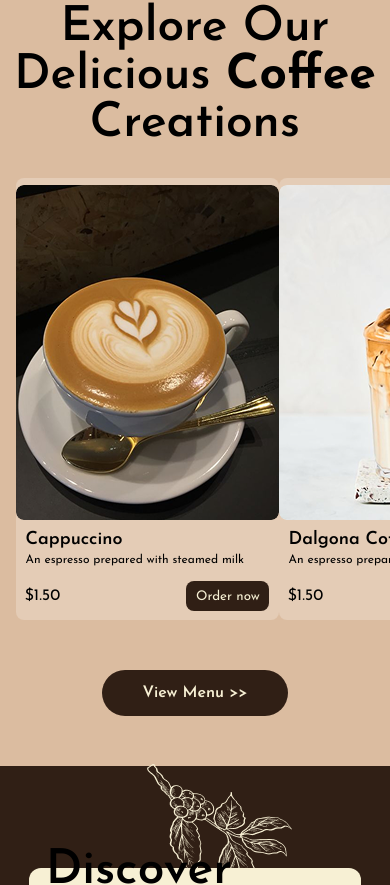
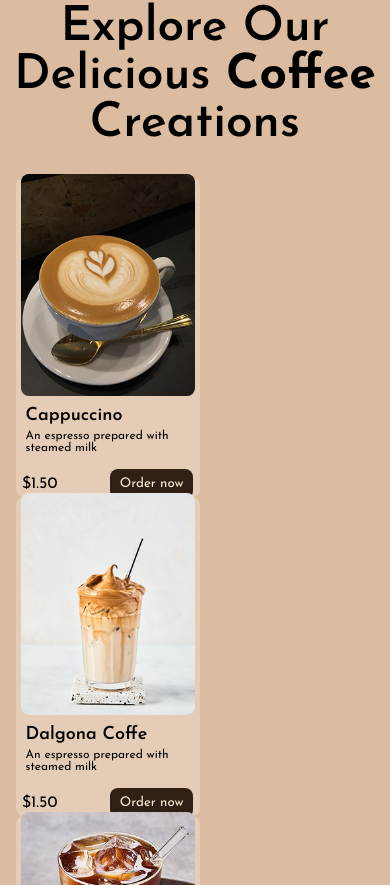
Before and after one commit to DEV-SHEGZ/Cofee-Brew, a React (Vite) app: page / in a window 390 px wide. Shown: the part 2079-2964 px from the top of the page. Built offline with nearby package versions, Linux system fonts and the light colour scheme.

Commit message:
explore portion being completed

```diff
--- a/src/App.css
+++ b/src/App.css
@@ -916,4 +916,18 @@
     border-radius: 4px;
     padding: 0px 0px 15px 0px;
   }
+
+  .product-card {
+    width: 184px;
+    height: 319px;
+  }
+
+  .product-img {
+    width: 174px;
+    height: 238px;
+  }
+
+  .products-container {
+    flex-wrap: wrap;
+  }
 }
```
